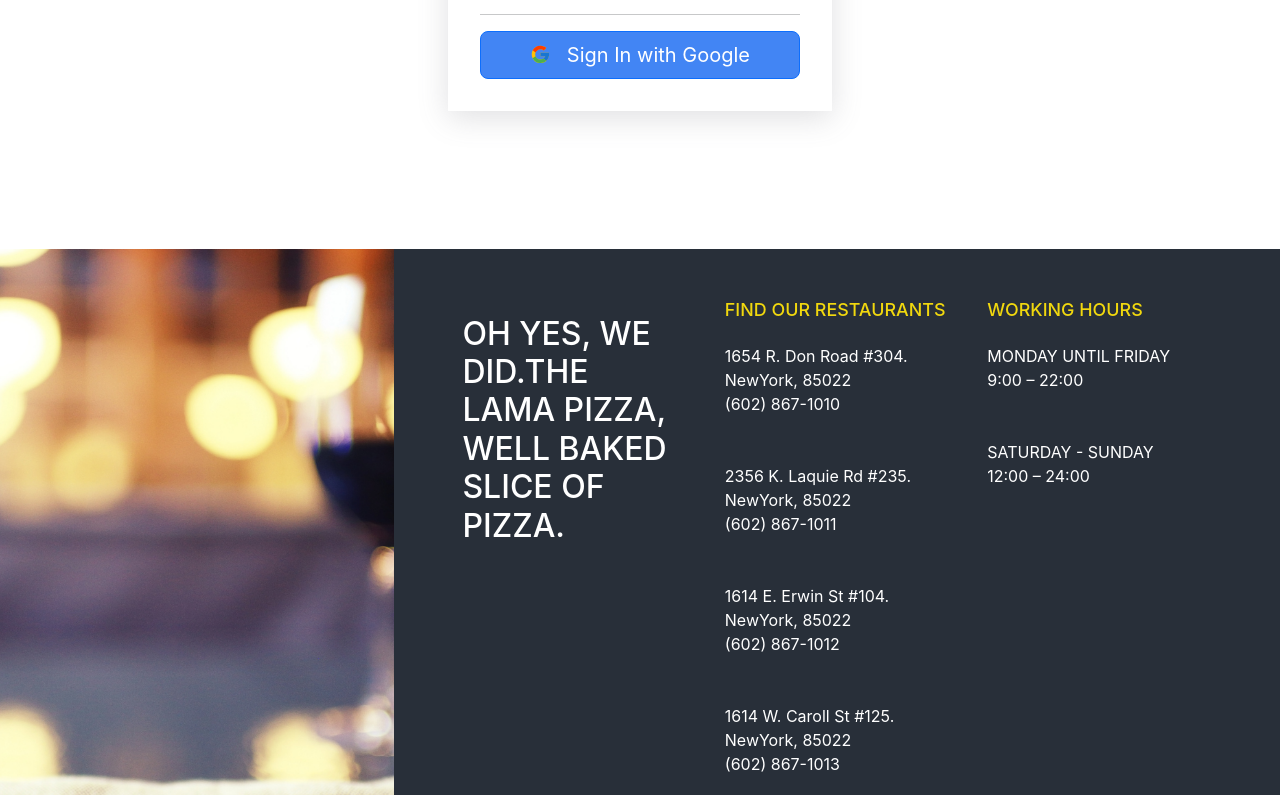
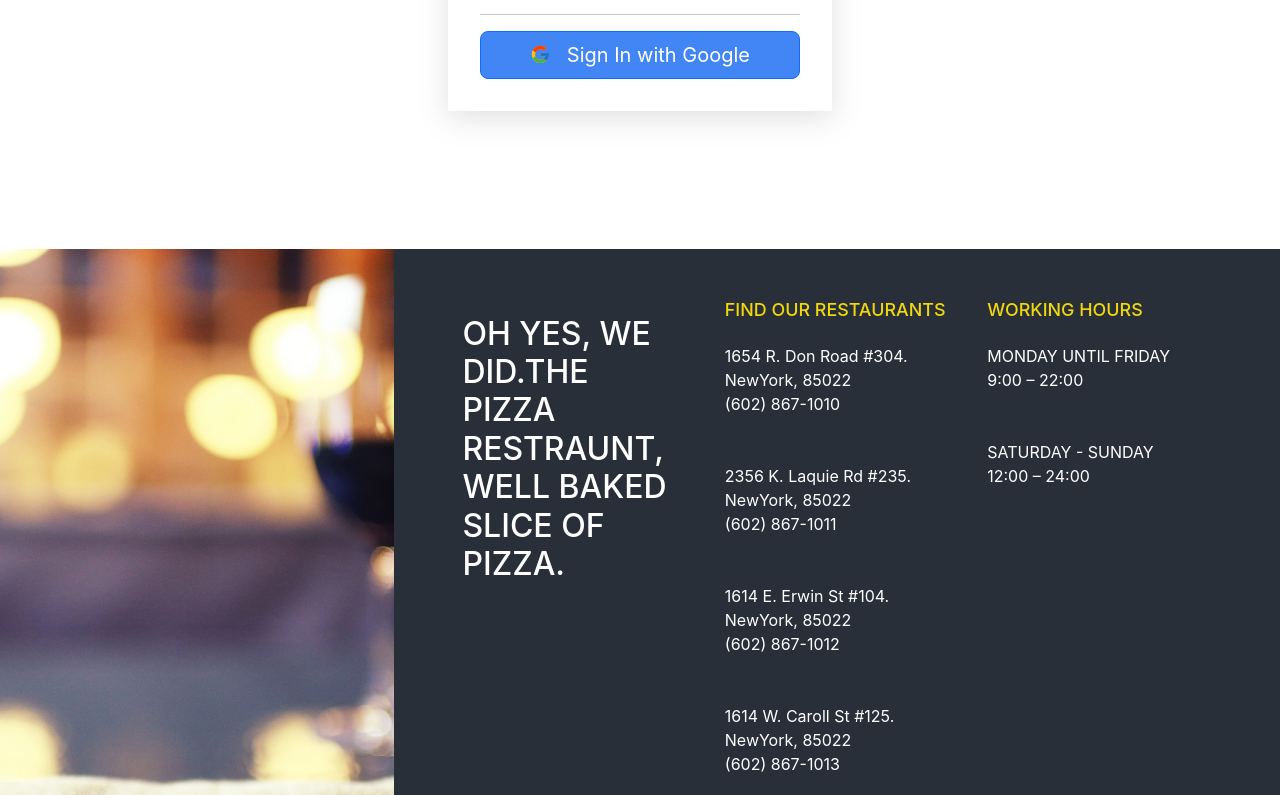
Before and after one commit to hitesht4/Pizza_app, a Next.js app: page /login in a window 1280 px wide. Shown: the part 551-1346 px from the top of the page. Built offline with nearby package versions, Linux system fonts and the light colour scheme; no server answers.

Commit message:
Update Footer.jsx

```diff
--- a/components/Footer.jsx
+++ b/components/Footer.jsx
@@ -10,7 +10,7 @@ const Footer = () => {
       <div className={styles.item}>
         <div className={styles.card}>
           <h2 className={styles.motto}>
-            OH YES, WE DID.THE LAMA PIZZA, WELL BAKED SLICE OF PIZZA.
+            OH YES, WE DID.THE PIZZA RESTRAUNT, WELL BAKED SLICE OF PIZZA.
           </h2>
         </div>
         <div className={styles.card}>
```
